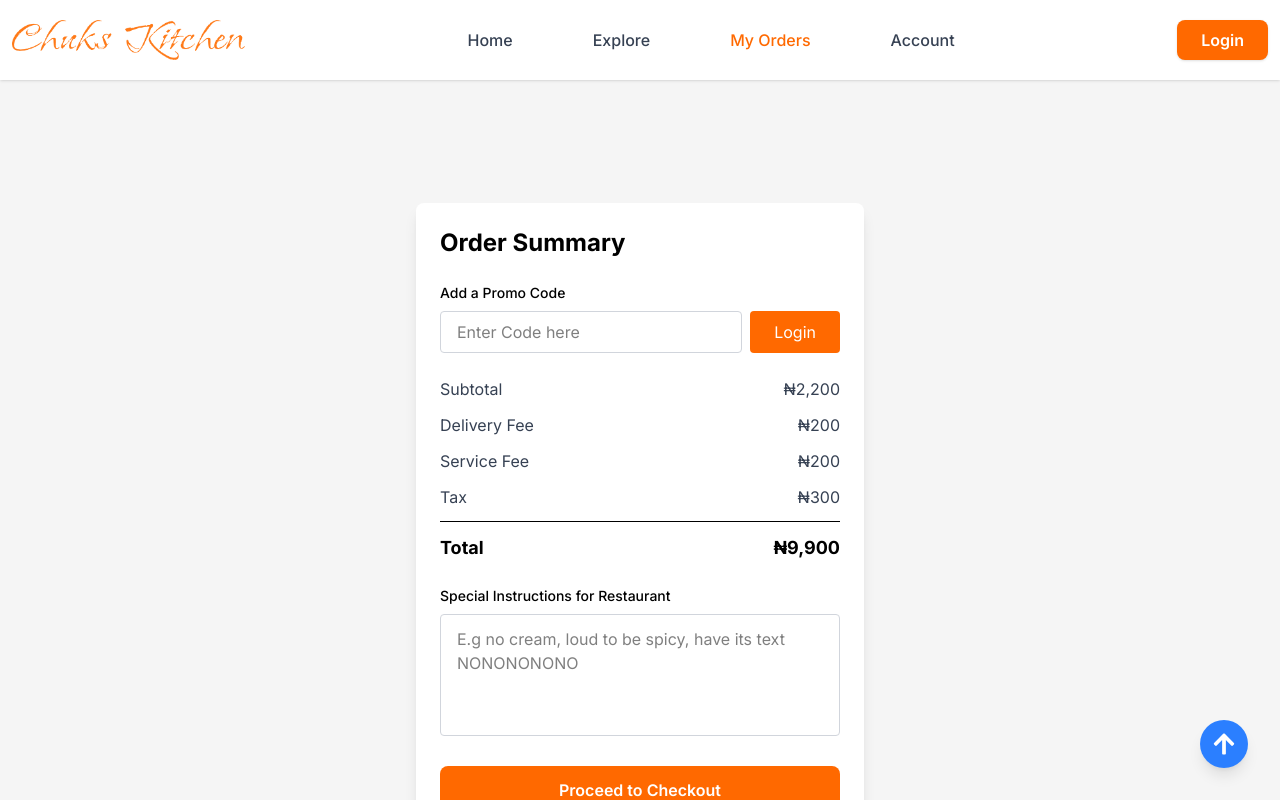
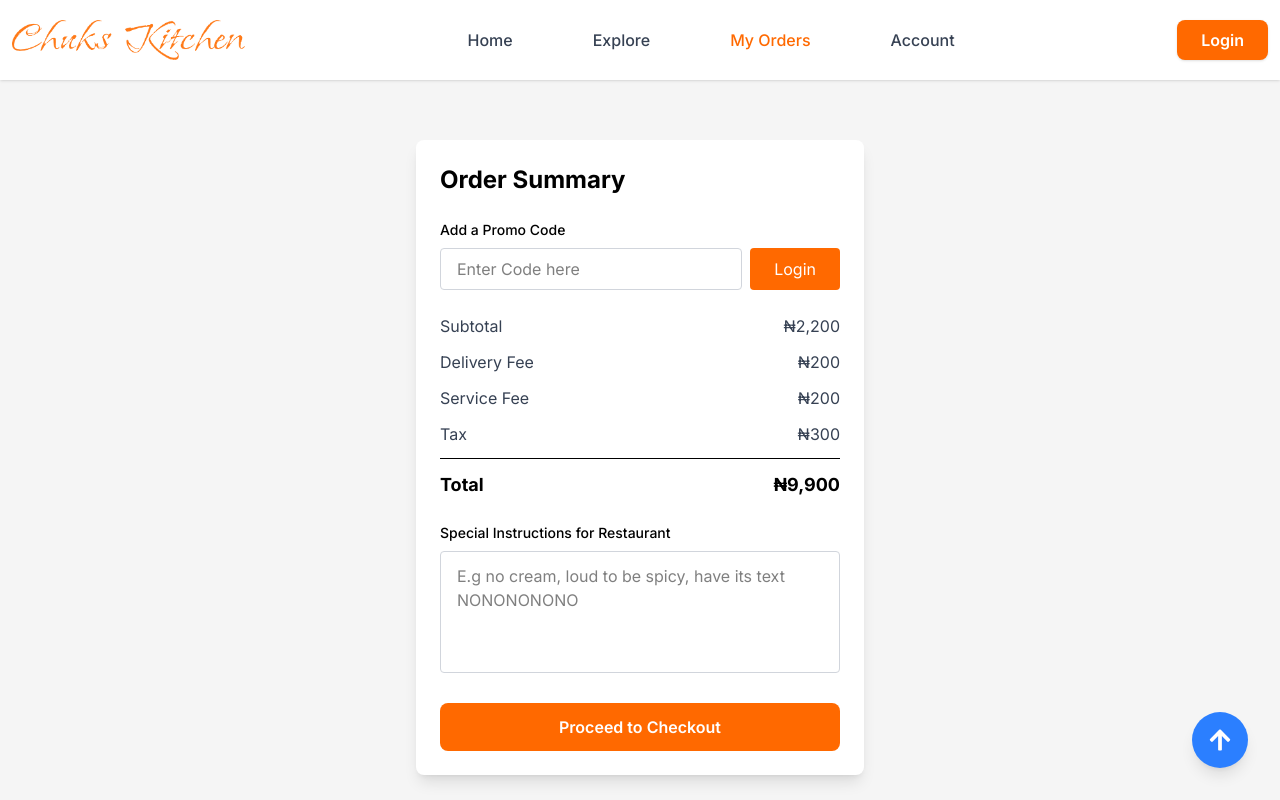
Before and after one commit to MasterIfeanyi/trueminds-restaurant, a React (Vite) app: page /my-orders in a window 1280 px wide. Shown: the top 800 px of the page. Built offline with nearby package versions, Linux system fonts and the light colour scheme.

Commit message:
fix scrolltoTop arrow

```diff
--- a/src/App.jsx
+++ b/src/App.jsx
@@ -1,4 +1,3 @@
-import './App.css'
 import { AppRouter } from './app/router/AppRouter'
 
 function App() {
--- a/src/Layout/Layout.jsx
+++ b/src/Layout/Layout.jsx
@@ -7,11 +7,11 @@ const Layout = ({children}) => {
 
   return (
     <>
-      <Navbar />
-      <div className='App flex flex-col justify-center items-center min-h-screen'>
+      <div className='App flex flex-col min-h-screen'>
+        <Navbar />
         {children}
+        <Footer />
       </div>
-      <Footer />
     </>
   )
 }
--- a/src/Layout/PhoneLayout.jsx
+++ b/src/Layout/PhoneLayout.jsx
@@ -3,10 +3,10 @@ import React from 'react'
 const PhoneLayout = ({children}) => {
 
   return (
-    <div className='p-0 sm:p-[60px]'>
-        <div className="mobile-container grow w-full h-screen max-w-full rounded-none shadow-none sm:w-[675px] sm:h-[760px] sm:max-w-[675px] relative overflow-hidden flex flex-col items-center justify-center">
-            {children}
-        </div>
+    <div className='p-0 md:p-[60px] flex justify-center md:items-center'>
+      <div className="mobile-container grow w-full min-h-screen max-w-full rounded-none shadow-none sm:w-[675px] sm:h-[760px] sm:max-w-[675px] relative overflow-hidden flex flex-col items-center">
+        {children}
+      </div>
     </div>
   )
 }
--- a/src/_components/Scrolltotop.jsx
+++ b/src/_components/Scrolltotop.jsx
@@ -1,14 +1,41 @@
-import React from 'react';
+import { useState, useEffect } from 'react';
 import { FaArrowUp } from 'react-icons/fa';
 
 const ScrollToTop = () => {
+  const [isVisible, setIsVisible] = useState(false);
+
+  useEffect(() => {
+    const toggleVisibility = () => {
+      const footer = document.querySelector('footer');
+      if (footer) {
+        const footerRect = footer.getBoundingClientRect();
+        const isFooterInView = footerRect.top < window.innerHeight && footerRect.bottom >= 0;
+        setIsVisible(isFooterInView);
+      }
+    };
+
+    window.addEventListener('scroll', toggleVisibility);
+    toggleVisibility(); // Check on mount
+
+    return () => window.removeEventListener('scroll', toggleVisibility);
+  }, []);
+
+  const scrollToTop = () => {
+    window.scrollTo({
+      top: 0,
+      behavior: 'smooth'
+    });
+  };
+
+  if (!isVisible) return null;
+
   return (
     <button
-      onClick={() => window.scrollTo({ top: 0, behavior: 'smooth' })}
-      className="fixed bottom-8 right-8 bg-blue-500 hover:bg-blue-600 text-white p-3 rounded-full shadow-lg transition-all duration-300 hover:scale-110 focus:outline-none focus:ring-2 focus:ring-blue-400 focus:ring-offset-2 z-100"
+      onClick={scrollToTop}
+      className="fixed bottom-8 right-8 bg-blue-500 hover:bg-blue-600 text-white p-4 rounded-full shadow-lg transition-all duration-300 z-50"
       aria-label="Scroll to top"
     >
-      <FaArrowUp className="h-6 w-6" />
+      <FaArrowUp size={24} />
     </button>
   );
 };
--- a/src/index.css
+++ b/src/index.css
@@ -3,8 +3,7 @@
 
 body {
   margin: 0;
-  font-family: 'Inter', BlinkMacSystemFont, "Segoe UI", "Roboto", "Oxygen", "Ubuntu", "Cantarell", "Fira Sans",
-    "Droid Sans", "Helvetica Neue", sans-serif;
+  font-family: 'Inter', sans-serif;
   -webkit-font-smoothing: antialiased;
   -moz-osx-font-smoothing: grayscale;
   min-height: 100vh;
@@ -28,101 +27,6 @@ li{
 }
 
 
-
-
-
-
-
-
-
-
-
-
-
-
-
-
-
-
-
-
-
-
-
-
-
-
-
-
-
-
-
-
-
-
-
-
-
-
-
-
-
-
-
-
-
-
-
-
-
-
-
-
-
-
-
-
-
-
-
-
-
-
-
-
-
-
-
-
-
-
-
-
-
-
-
-
-
-
-
-
-
-
-
-
-
-
-
-
-
-
-
-
-
-
-
-
-
 .mexican-wave:before {
   -webkit-animation: mexican-wave .75s infinite ease backwards;
     animation: mexican-wave .75s infinite ease backwards;
@@ -134,9 +38,6 @@ li{
     transform: translateY(10px);
     width: 10px;
 }
-
-
-
 
 
 @-webkit-keyframes mexican-wave {
```
